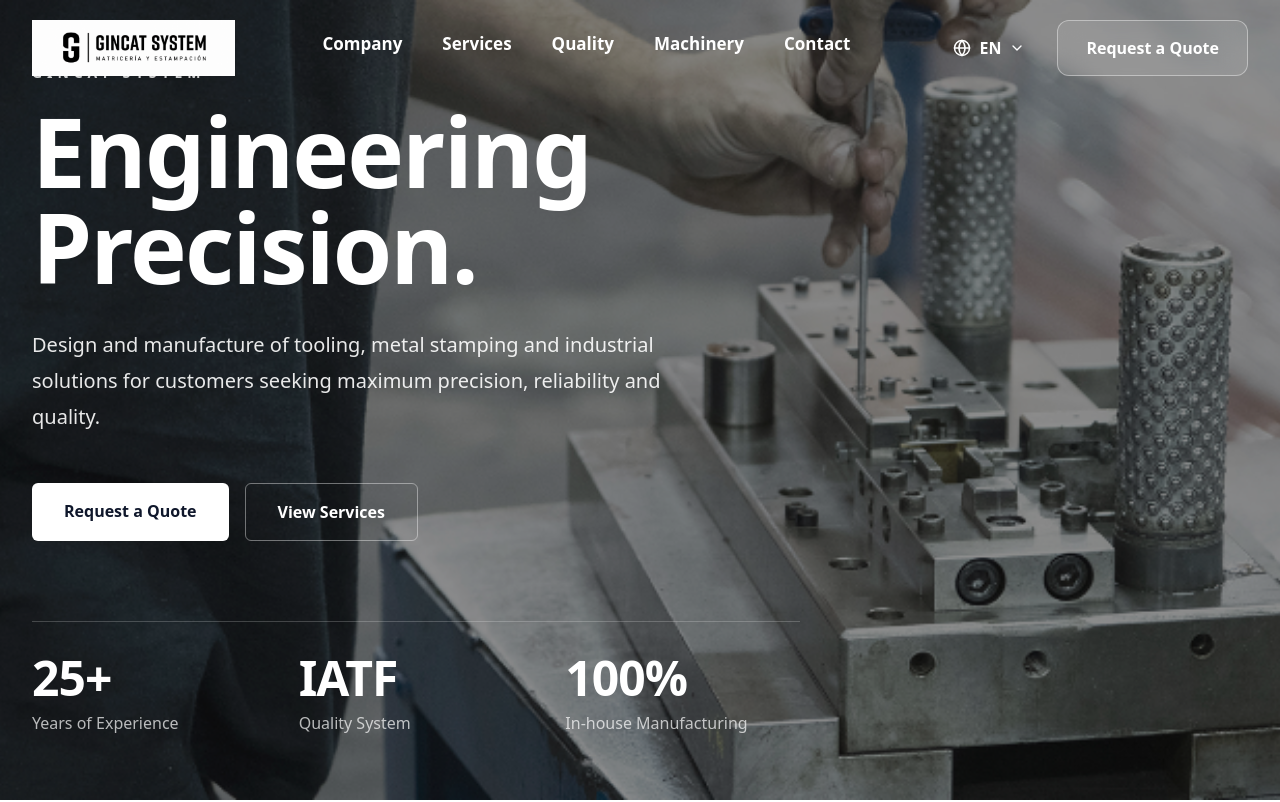
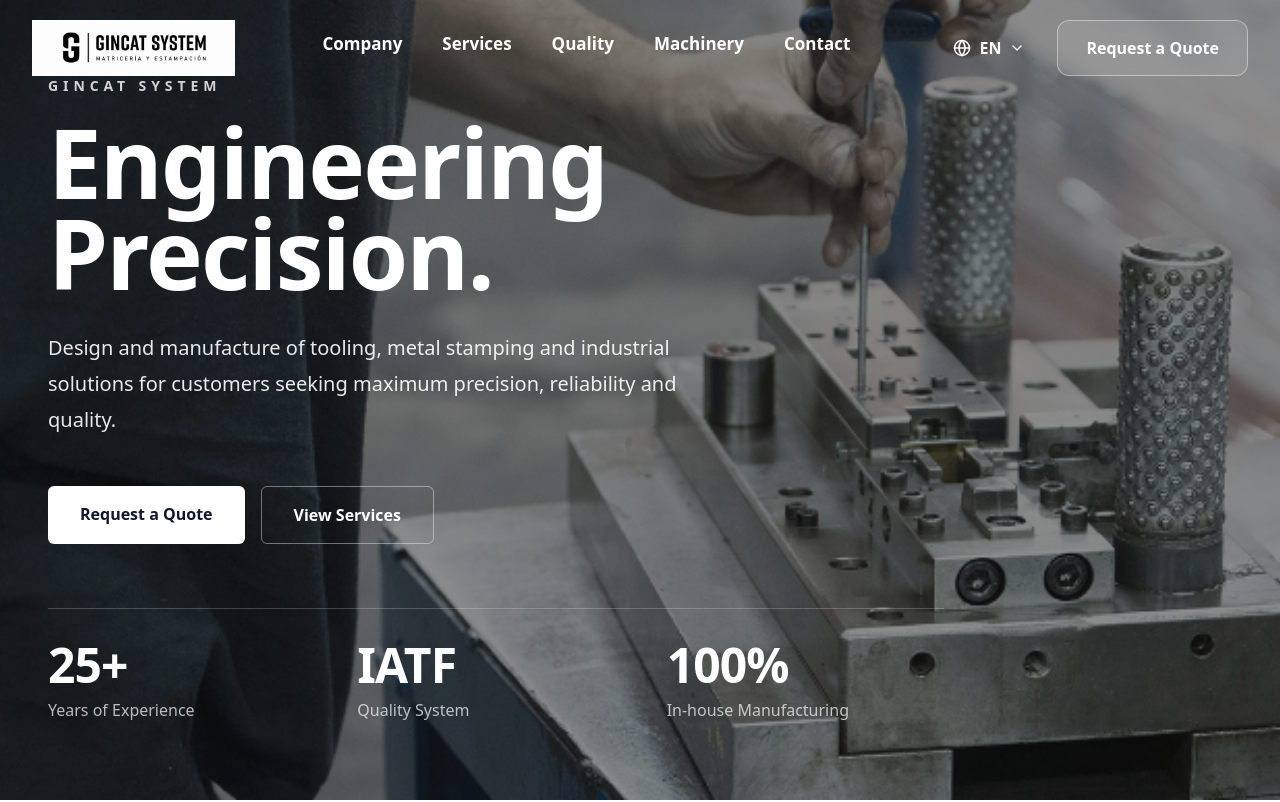
Before and after one commit to IronPolete/Gincat-Web, a Next.js app: page /en in a window 1280 px wide. Shown: the top 802 px of the page. Built offline with nearby package versions, Linux system fonts and the light colour scheme.

Commit message:
Actualizar web Gincat

```diff
--- a/components/layout/Navbar.tsx
+++ b/components/layout/Navbar.tsx
@@ -51,11 +51,11 @@ export default function Navbar({ locale }: NavbarProps) {
   }, [languageOpen]);
 
   const links = [
-    { title: t.company, href: "#empresa" },
-    { title: t.services, href: "#servicios" },
-    { title: t.quality, href: "#calidad" },
-    { title: t.machinery, href: "#maquinaria" },
-    { title: t.contact, href: "#contact" },
+    { title: t.company, href: `/${locale}#empresa` },
+    { title: t.services, href: `/${locale}#servicios` },
+    { title: t.quality, href: `/${locale}#calidad` },
+    { title: t.machinery, href: `/${locale}#maquinaria` },
+    { title: t.contact, href: `/${locale}#contacto` },
   ];
 
   return (
@@ -71,7 +71,7 @@ export default function Navbar({ locale }: NavbarProps) {
 
           {/* LOGO */}
 
-          <a href="#hero" className="z-50 flex items-center">
+          <a href={`/${locale}#hero`} className="z-50 flex items-center">
             <Image
               src={
                 scrolled
@@ -163,8 +163,9 @@ export default function Navbar({ locale }: NavbarProps) {
                 </div>
               )}
             </div>
-            <a
-  href="#contact"
+
+  <a
+  href={`/${locale}#contacto`}
   className={`rounded-xl px-7 py-3.5 font-semibold transition-all duration-300 ${
                 scrolled
                   ? "bg-slate-900 text-white hover:bg-slate-800"
@@ -238,7 +239,7 @@ export default function Navbar({ locale }: NavbarProps) {
           </div>
 
           <a
-  href="#contact"
+  href={`/${locale}#contacto`}
   onClick={() => setMobileMenuOpen(false)}
             className="mt-10 rounded-xl bg-slate-900 py-5 text-center text-lg font-bold text-white"
           >
--- a/components/sections/Contact.tsx
+++ b/components/sections/Contact.tsx
@@ -69,9 +69,9 @@ export default function Contact({ locale }: ContactProps) {
 
   return (
     <section
-      id="contact"
-      className="bg-slate-900 py-32"
-    >
+  id="contacto"
+  className="bg-slate-900 py-32"
+>
 
       <div className="mx-auto max-w-7xl px-8">
 
--- a/components/sections/Hero.tsx
+++ b/components/sections/Hero.tsx
@@ -13,66 +13,131 @@ export default function Hero({ locale }: HeroProps) {
   return (
     <section
       id="hero"
-      className="relative min-h-screen overflow-hidden"
+      className="relative min-h-[720px] overflow-hidden lg:min-h-screen"
     >
-      {/* Imagen */}
 
       <Image
         src="/images/hero/hero.png"
         alt="Gincat System"
         fill
         priority
-        className="object-cover"
+        className="object-cover object-center"
       />
-
-      {/* Overlay */}
 
       <div className="absolute inset-0 bg-black/45" />
 
-      {/* Contenido */}
 
-      <div className="relative z-10 flex min-h-screen items-center pt-24 lg:pt-0">
+      <div className="relative z-10 flex min-h-[720px] items-center lg:min-h-screen">
 
-        <div className="mx-auto w-full max-w-7xl px-6 lg:px-8">
+        <div className="mx-auto w-full max-w-7xl px-6 sm:px-8 lg:px-12">
 
-          <div className="max-w-3xl">
+          <div className="max-w-4xl">
+
 
             <p className="mb-5 text-xs font-semibold uppercase tracking-[0.35em] text-white/80 sm:text-sm">
               {t.subtitle}
             </p>
 
-            <h1 className="text-5xl font-black leading-none text-white sm:text-6xl lg:text-8xl">
+
+            <h1
+              className="
+              text-5xl
+              font-black
+              leading-[0.95]
+              text-white
+              sm:text-6xl
+              md:text-7xl
+              lg:text-[82px]
+              xl:text-[96px]
+              "
+            >
               {t.title1}
               <br />
               {t.title2}
             </h1>
 
-            <p className="mt-6 max-w-2xl text-base leading-7 text-white/90 sm:text-lg lg:mt-8 lg:text-xl lg:leading-9">
+
+            <p
+              className="
+              mt-6
+              max-w-2xl
+              text-base
+              leading-7
+              text-white/90
+              sm:text-lg
+              lg:mt-8
+              lg:text-xl
+              lg:leading-9
+              "
+            >
               {t.description}
             </p>
+
+
 
             <div className="mt-10 flex flex-col gap-4 sm:flex-row lg:mt-12">
 
               <a
                 href="#contacto"
-                className="w-full rounded-md bg-white px-8 py-4 text-center text-base font-semibold text-slate-900 transition hover:bg-slate-200 sm:w-auto"
+                className="
+                w-full
+                rounded-md
+                bg-white
+                px-8
+                py-4
+                text-center
+                text-base
+                font-semibold
+                text-slate-900
+                transition
+                hover:bg-slate-200
+                sm:w-auto
+                "
               >
                 {t.button1}
               </a>
 
+
               <a
                 href="#servicios"
-                className="w-full rounded-md border border-white/40 px-8 py-4 text-center text-base font-semibold text-white transition hover:bg-white/10 sm:w-auto"
+                className="
+                w-full
+                rounded-md
+                border
+                border-white/40
+                px-8
+                py-4
+                text-center
+                text-base
+                font-semibold
+                text-white
+                transition
+                hover:bg-white/10
+                sm:w-auto
+                "
               >
                 {t.button2}
               </a>
 
             </div>
 
-            <div className="mt-14 grid grid-cols-1 gap-8 border-t border-white/20 pt-8 sm:grid-cols-3 lg:mt-20">
+
+
+            <div
+              className="
+              mt-12
+              grid
+              grid-cols-1
+              gap-8
+              border-t
+              border-white/20
+              pt-8
+              sm:grid-cols-3
+              lg:mt-16
+              "
+            >
 
               <div>
-
                 <h2 className="text-4xl font-bold text-white lg:text-5xl">
                   {t.years}
                 </h2>
@@ -80,11 +145,10 @@ export default function Hero({ locale }: HeroProps) {
                 <p className="mt-2 text-white/70">
                   {t.yearsText}
                 </p>
-
               </div>
 
+
               <div>
-
                 <h2 className="text-4xl font-bold text-white lg:text-5xl">
                   {t.quality}
                 </h2>
@@ -92,11 +156,10 @@ export default function Hero({ locale }: HeroProps) {
                 <p className="mt-2 text-white/70">
                   {t.qualityText}
                 </p>
-
               </div>
 
+
               <div>
-
                 <h2 className="text-4xl font-bold text-white lg:text-5xl">
                   {t.manufacturing}
                 </h2>
@@ -104,10 +167,11 @@ export default function Hero({ locale }: HeroProps) {
                 <p className="mt-2 text-white/70">
                   {t.manufacturingText}
                 </p>
-
               </div>
 
+
             </div>
+
 
           </div>
 
--- a/components/sections/Machinery.tsx
+++ b/components/sections/Machinery.tsx
@@ -28,7 +28,7 @@ export default function Machinery({ locale }: MachineryProps) {
   ];
 
   return (
-    <section id="machinery" className="bg-slate-100 py-32">
+    <section id="maquinaria" className="bg-slate-100 py-32">
       <div className="mx-auto max-w-7xl px-8">
 
         <div className="mb-20 max-w-3xl">
--- a/components/sections/Quality.tsx
+++ b/components/sections/Quality.tsx
@@ -27,7 +27,7 @@ export default function Quality({ locale }: QualityProps) {
   ];
 
   return (
-    <section id="quality" className="bg-white py-32">
+    <section id="calidad" className="bg-white py-32">
       <div className="mx-auto max-w-7xl px-8">
         <div className="mb-20 text-center">
           <p className="mb-4 text-sm font-semibold uppercase tracking-[0.35em] text-slate-500">
--- a/components/sections/Services.tsx
+++ b/components/sections/Services.tsx
@@ -33,9 +33,9 @@ export default function Services({ locale }: ServicesProps) {
 
   return (
     <section
-      id="services"
-      className="bg-white py-32"
-    >
+    id="servicios"
+    className="bg-white py-32"
+  >
       <div className="mx-auto max-w-7xl px-8">
 
         <div className="mb-20 max-w-3xl">
--- a/lib/translations.ts
+++ b/lib/translations.ts
@@ -3,8 +3,8 @@ es: {
     hero: {
       subtitle: "GINCAT SYSTEM",
 
-      title1: "Engineering",
-      title2: "Precision.",
+      title1: "Ingeniería",
+      title2: "de precisión.",
 
       description:
         "Diseño y fabricación de matrices, estampación metálica y soluciones industriales para clientes que buscan máxima precisión, fiabilidad y calidad.",
```
